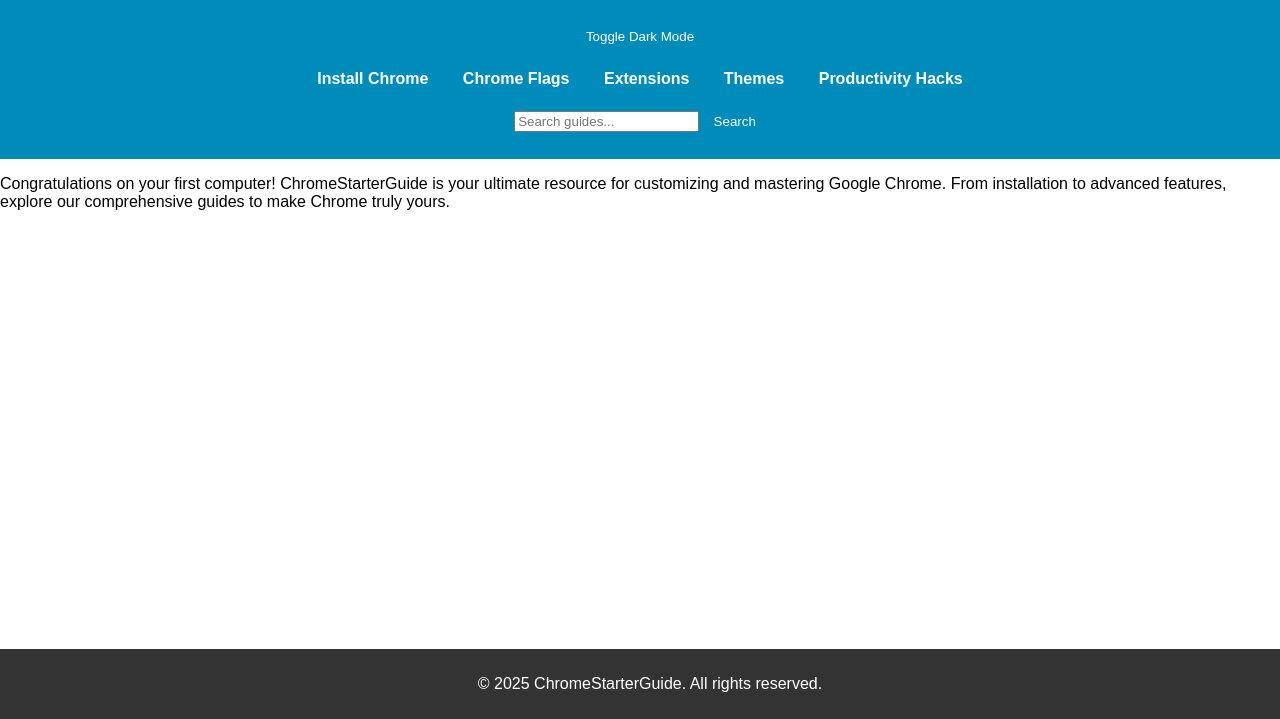
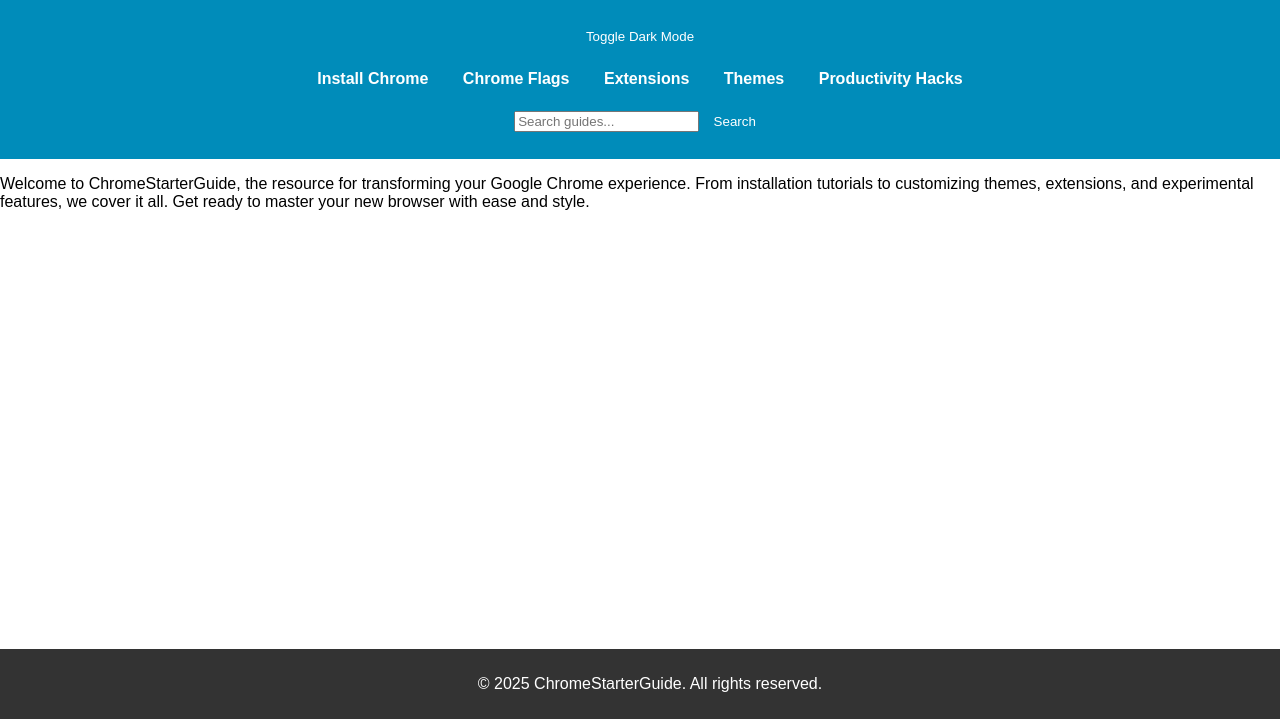
Before and after one commit to MaxYT5184/ChromeStarterGuide, a plain HTML site: page index.html in a window 1280 px wide. Shown: the part 81-800 px from the top of the page. Drawn offline with Linux system fonts and the light colour scheme; a script that the page names is missing.

Commit message:
Update index.html

```diff
--- a/index.html
+++ b/index.html
@@ -7,6 +7,7 @@
     <link rel="stylesheet" href="css/styles.css">
 </head>
 <body>
+    <div class="background">
         <header>
             <h1>Welcome to ChromeStarterGuide</h1>
             <button id="themeToggle">Toggle Dark Mode</button>
@@ -26,12 +27,13 @@
         </header>
         <main>
             <p>
-            Congratulations on your first computer! ChromeStarterGuide is your ultimate resource for customizing and mastering Google Chrome. From installation to advanced features, explore our comprehensive guides to make Chrome truly yours.
+                Welcome to ChromeStarterGuide, the resource for transforming your Google Chrome experience. From installation tutorials to customizing themes, extensions, and experimental features, we cover it all. Get ready to master your new browser with ease and style.
             </p>
         </main>
         <footer>
             <p>&copy; 2025 ChromeStarterGuide. All rights reserved.</p>
         </footer>
+    </div>
     <script src="js/theme.js"></script>
     <script src="js/search.js"></script>
 </body>
```
Lines whose indentation alone changed are shown as unchanged.
